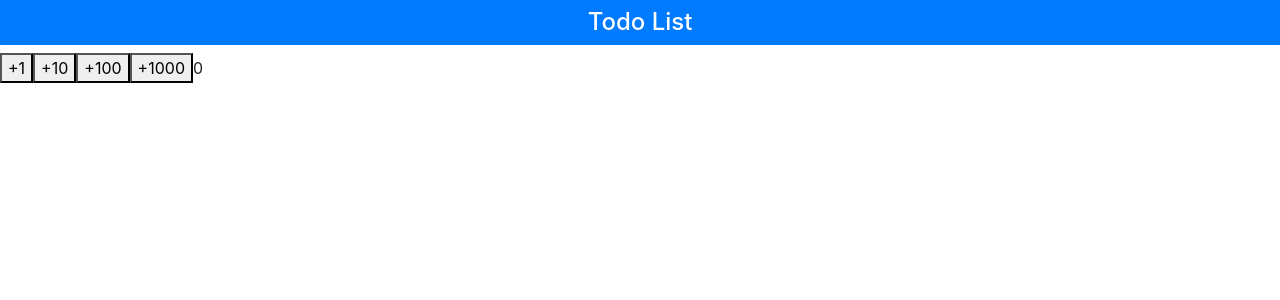
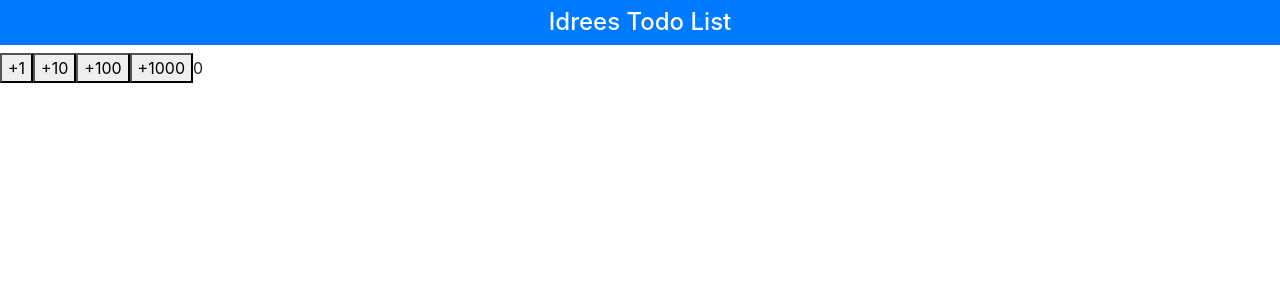
Before and after one commit to dejimania/react-todolist, a React (Create React App) app: page / in a window 1280 px wide. Shown: the top 300 px of the page. Built offline with nearby package versions, Linux system fonts and the light colour scheme.

Commit message:
Add State Data and Data Bindings in the App component

```diff
--- a/src/App.js
+++ b/src/App.js
@@ -7,11 +7,17 @@ import Button from './Counter';
 
 
 class App extends Component {
+  constructor(props){
+    super(props);
+    this.state = {
+      userName: "Idrees",
+    };
+  }
   render () {
     return (
       <div className="App">
         <h4 className="bg-primary text-white text-center p-2">
-          Todo List
+          { this.state.userName } Todo List
         </h4>
         <Button></Button>
       </div>
```
